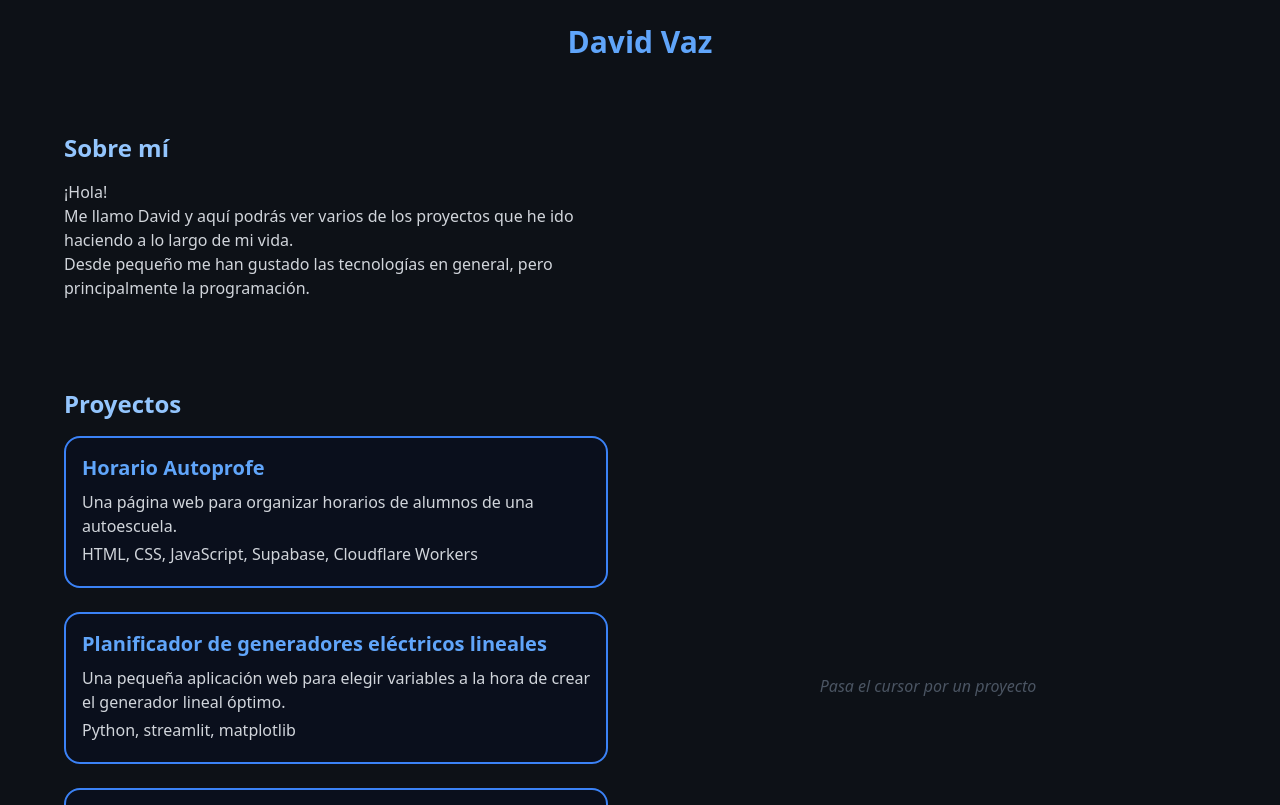
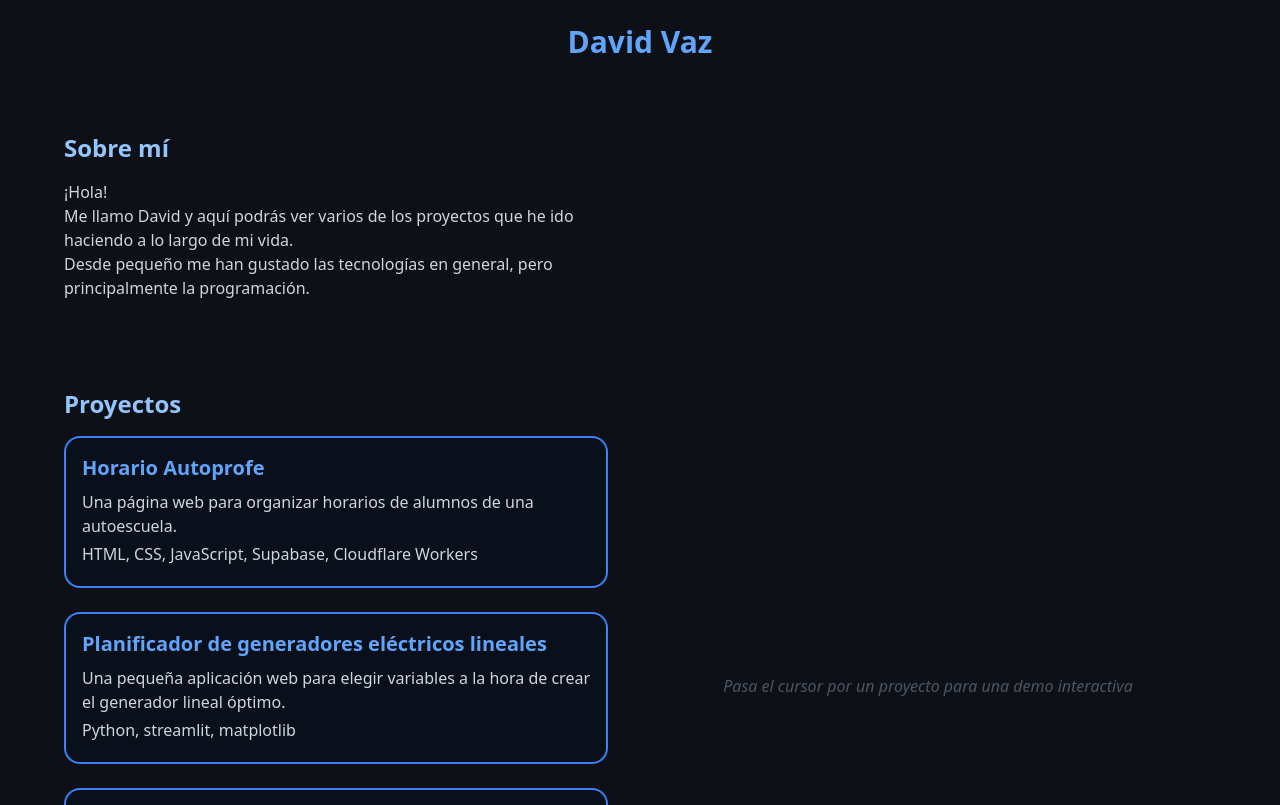
Before and after one commit to Davivp23/DavidVaz, a React (Vite) app: page / in a window 1280 px wide. Shown: the top 805 px of the page. Built offline with nearby package versions, Linux system fonts and the light colour scheme.

Commit message:
Update placeholder text in ProjectPreview component for clarity

```diff
--- a/src/components/ProjectPreview.jsx
+++ b/src/components/ProjectPreview.jsx
@@ -26,7 +26,6 @@ export default function ProjectPreview({ project }) {
   const asciiArt = String.raw`
   Mejor lo dejamos aquí, ¿no?
 `
-
   return (
     <AnimatePresence mode="wait">
       {project ? (
@@ -62,7 +61,7 @@ export default function ProjectPreview({ project }) {
           transition={{ duration: 0.3 }}
           className="text-gray-600 italic text-center px-4"
         >
-          Pasa el cursor por un proyecto
+          Pasa el cursor por un proyecto para una demo interactiva
         </motion.div>
       )}
     </AnimatePresence>
```
